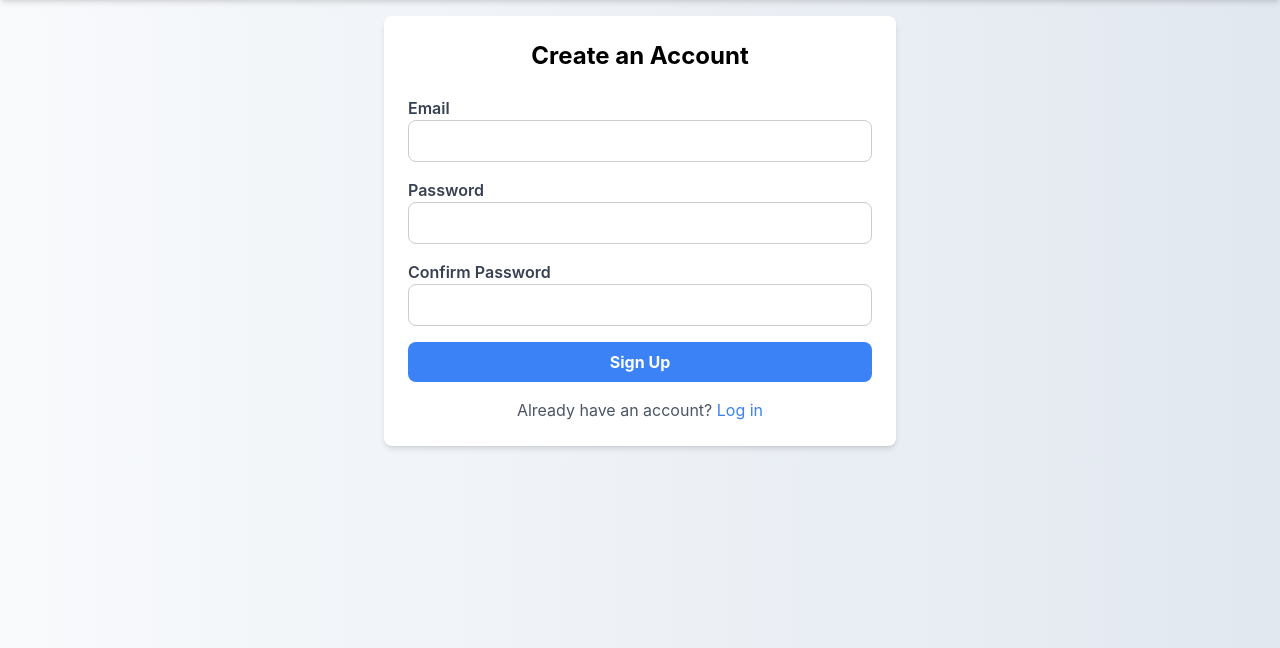
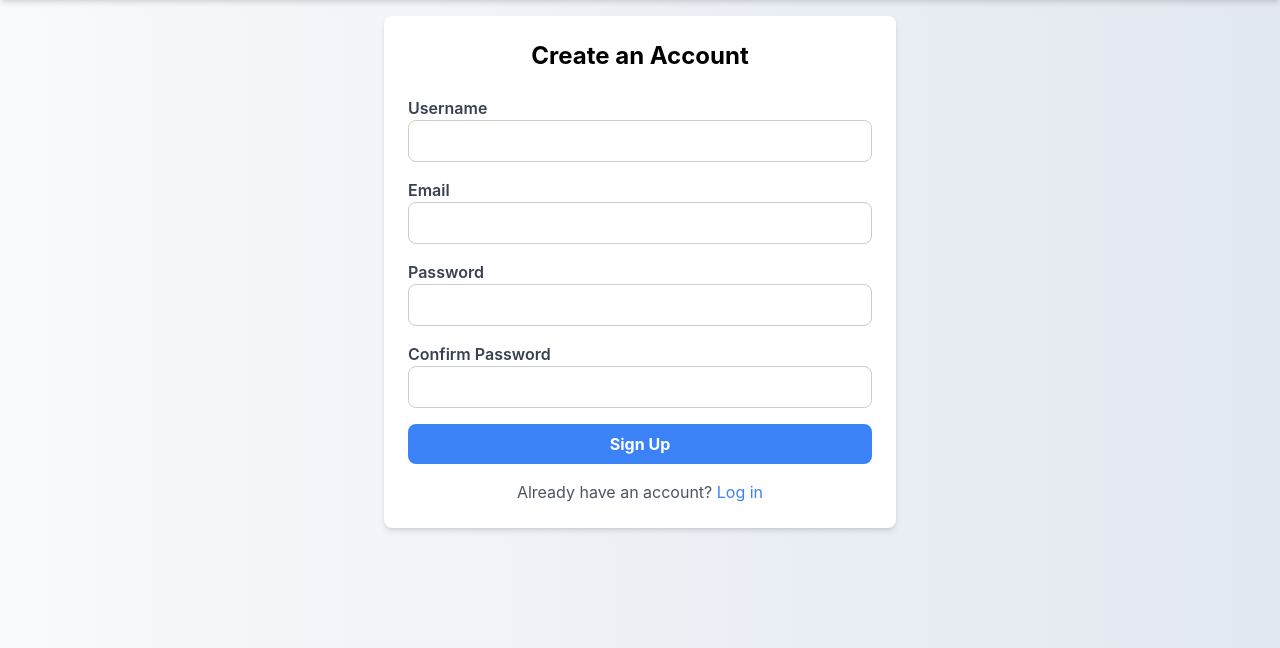
Before and after one commit to Vish987/CMSC388J, a Flask app: page /register in a window 1280 px wide. Shown: the part 76-724 px from the top of the page. Run offline with Flask 2, Linux system fonts and the light colour scheme; some libraries are stand-ins or nearby versions.

Commit message:
All working commit

```diff
--- a/flask_app/forms.py
+++ b/flask_app/forms.py
@@ -6,10 +6,16 @@ from wtforms.validators import InputRequired, Length, Email, EqualTo, Validation
 from .models import User
 
 class RegistrationForm(FlaskForm):
+    username = StringField("Username", validators=[InputRequired(), Length(min=8, max=20)])
     email = StringField("Email", validators=[InputRequired(), Email()])
     password = PasswordField("Password", validators=[InputRequired()])
     confirm_password = PasswordField("Confirm Password", validators=[InputRequired(), EqualTo("password")])
     submit = SubmitField("Sign Up")
+
+    def validate_username(self, username):
+        user = User.objects(username=username.data).first()
+        if user is not None:
+            raise ValidationError("Username is taken")
 
     def validate_email(self, email):
         user = User.objects(email=email.data).first()
--- a/flask_app/models.py
+++ b/flask_app/models.py
@@ -8,6 +8,7 @@ def load_user(user_id):
     return User.objects(id=user_id).first()
 
 class User(db.Document, UserMixin):
+    username = db.StringField(required=True, unique=True, min_length=8, max_length=20)
     email = db.EmailField(unique=True, required=True)
     password = db.StringField(required=True)
 
--- a/flask_app/templates/register.html
+++ b/flask_app/templates/register.html
@@ -12,6 +12,18 @@
     <h2 class="text-2xl font-bold text-center mb-6">Create an Account</h2>
     <form method="POST" action="{{ url_for('users.register') }}">
         {{ form.hidden_tag() }}
+        <div class="mb-4">
+            {{ form.username.label(class="block text-gray-700 font-semibold") }}
+            {{ form.username(class="form-input w-full px-4 py-2 border rounded-lg focus:outline-none focus:ring-2 focus:ring-blue-500") }}
+            {% if form.username.errors %}
+                <div class="text-red-500 text-sm mt-1">
+                    {% for error in form.username.errors %}
+                        <p>{{ error }}</p>
+                    {% endfor %}
+                </div>
+            {% endif %}
+        </div>
+
         <div class="mb-4">
             {{ form.email.label(class="block text-gray-700 font-semibold") }}
             {{ form.email(class="form-input w-full px-4 py-2 border rounded-lg focus:outline-none focus:ring-2 focus:ring-blue-500") }}            {% if form.email.errors %}
--- a/flask_app/users/routes.py
+++ b/flask_app/users/routes.py
@@ -14,7 +14,7 @@ def register():
     form = RegistrationForm()
     if form.validate_on_submit():
         hashed_password = bcrypt.generate_password_hash(form.password.data).decode('utf-8')
-        user = User(email=form.email.data, password=hashed_password)
+        user = User(username = form.username.data, email=form.email.data, password=hashed_password)
         user.save()
         return redirect(url_for("users.login"))
 
```
Also changed, not shown: flask_app/budgets/utils.py (+1 -6 lines), flask_app/templates/edit_budget.html (+4 -4 lines), flask_app/templates/edit_expense.html (+4 -4 lines).
